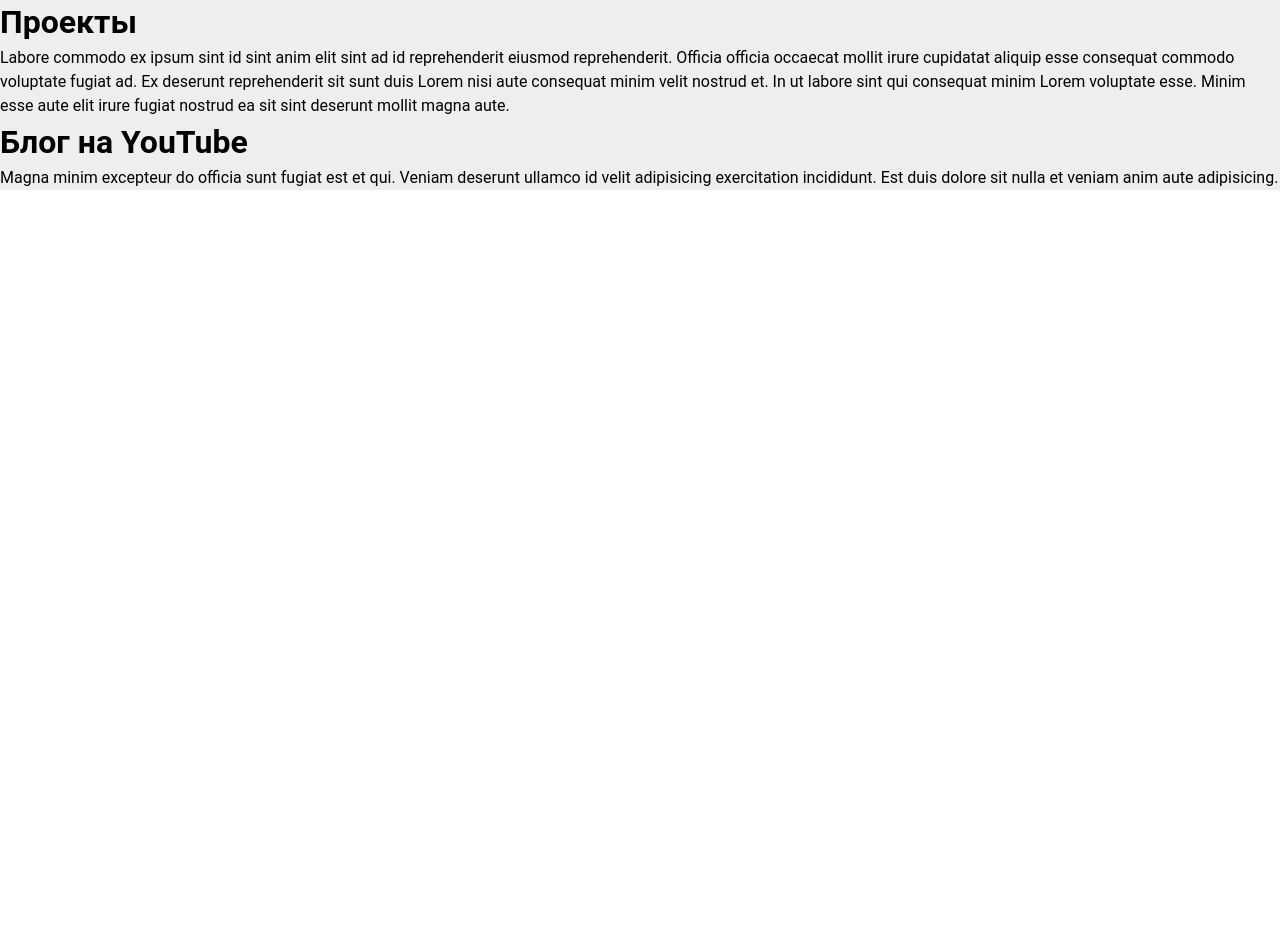
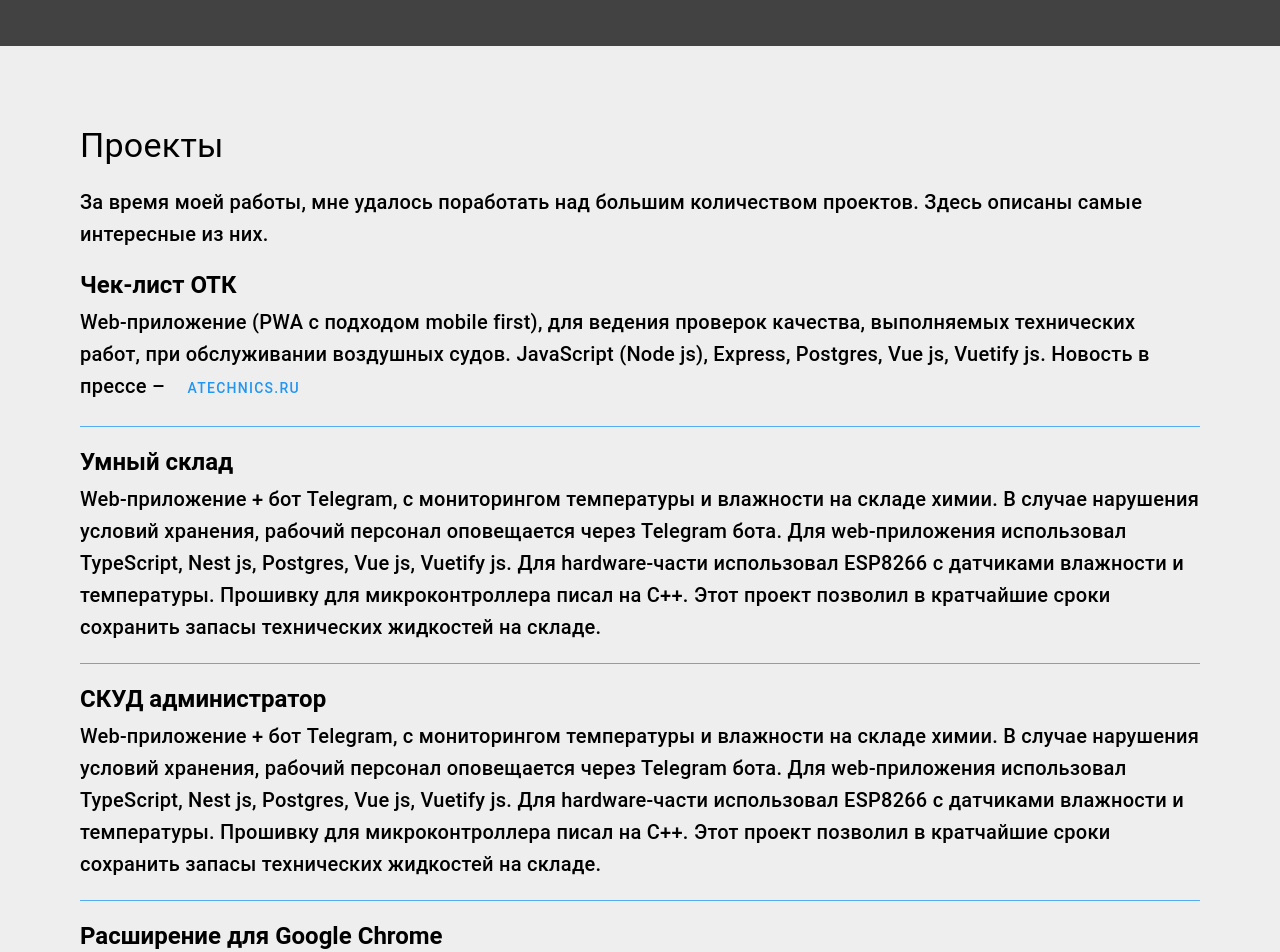
Before and after one commit to donexdoc/donex-project-vue, a Vue app: page / in a window 1280 px wide. Shown: the part 1900-2852 px from the top of the page. Before the commit the page ends 2090 px from the top, so only its background shows below. Built offline with nearby package versions, Linux system fonts and the light colour scheme.

Commit message:
Добавлен список интересных проектов

```diff
--- /dev/null
+++ b/src/components/MainSections/Parts/ProjectInfo.vue
@@ -0,0 +1,10 @@
+<template>
+  <div class="my-5">
+    <h1 class="text-h5 font-weight-bold mb-1">
+      <slot name="title"></slot>
+    </h1>
+    <p class="text-h6">
+      <slot name="description"></slot>
+    </p>
+  </div>
+</template>
--- a/src/components/MainSections/ProjectList.vue
+++ b/src/components/MainSections/ProjectList.vue
@@ -1,14 +1,66 @@
-<script setup lang="ts"></script>
+<script setup lang="ts">
+import ProjectInfo from './Parts/ProjectInfo.vue'
+</script>
 
 <template>
-  <div id="projectList">
-    <h1>Проекты</h1>
-    <p>
-      Labore commodo ex ipsum sint id sint anim elit sint ad id reprehenderit eiusmod reprehenderit.
-      Officia officia occaecat mollit irure cupidatat aliquip esse consequat commodo voluptate
-      fugiat ad. Ex deserunt reprehenderit sit sunt duis Lorem nisi aute consequat minim velit
-      nostrud et. In ut labore sint qui consequat minim Lorem voluptate esse. Minim esse aute elit
-      irure fugiat nostrud ea sit sint deserunt mollit magna aute.
-    </p>
-  </div>
+  <v-container id="projectList" fluid class="pa-xs-5 pa-sm-10 pa-md-16">
+    <v-container>
+      <h1 class="text-h4 mb-5">Проекты</h1>
+      <p class="text-h6">
+        За время моей работы, мне удалось поработать над большим количеством проектов. Здесь описаны
+        самые интересные из них.
+      </p>
+
+      <div>
+        <ProjectInfo>
+          <template v-slot:title> Чек-лист ОТК </template>
+          <template v-slot:description>
+            Web-приложение (PWA с подходом mobile first), для ведения проверок качества, выполняемых
+            технических работ, при обслуживании воздушных судов. JavaScript (Node js), Express,
+            Postgres, Vue js, Vuetify js. Новость в прессе –
+            <v-btn
+              variant="text"
+              color="blue"
+              href="https://atechnics.ru/news/4184/"
+              target="__blank"
+              >atechnics.ru</v-btn
+            >
+          </template>
+        </ProjectInfo>
+        <v-divider class="border-opacity-75" color="blue"></v-divider>
+        <ProjectInfo>
+          <template v-slot:title> Умный склад </template>
+          <template v-slot:description>
+            Web-приложение + бот Telegram, с мониторингом температуры и влажности на складе химии. В
+            случае нарушения условий хранения, рабочий персонал оповещается через Telegram бота. Для
+            web-приложения использовал TypeScript, Nest js, Postgres, Vue js, Vuetify js. Для
+            hardware-части использовал ESP8266 с датчиками влажности и температуры. Прошивку для
+            микроконтроллера писал на С++. Этот проект позволил в кратчайшие сроки сохранить запасы
+            технических жидкостей на складе.
+          </template>
+        </ProjectInfo>
+        <v-divider class="border-opacity-75" color="blue"></v-divider>
+        <ProjectInfo>
+          <template v-slot:title> СКУД администратор </template>
+          <template v-slot:description>
+            Web-приложение + бот Telegram, с мониторингом температуры и влажности на складе химии. В
+            случае нарушения условий хранения, рабочий персонал оповещается через Telegram бота. Для
+            web-приложения использовал TypeScript, Nest js, Postgres, Vue js, Vuetify js. Для
+            hardware-части использовал ESP8266 с датчиками влажности и температуры. Прошивку для
+            микроконтроллера писал на С++. Этот проект позволил в кратчайшие сроки сохранить запасы
+            технических жидкостей на складе.
+          </template>
+        </ProjectInfo>
+        <v-divider class="border-opacity-75" color="blue"></v-divider>
+        <ProjectInfo>
+          <template v-slot:title> Расширение для Google Chrome </template>
+          <template v-slot:description>
+            Расширение с автоматизацией сборки информации по транспондерам. Приложение собирает все
+            данные по транспондерам в личном кабинете компании, и генерирует отчетные данные исходя
+            из лимитов каждого сотрудника. JavaScript, HTML, CSS, Bootstrap.
+          </template>
+        </ProjectInfo>
+      </div>
+    </v-container>
+  </v-container>
 </template>
--- a/src/components/MainSections/WorkExperience.vue
+++ b/src/components/MainSections/WorkExperience.vue
@@ -9,6 +9,10 @@ import TelebreezeLogo from '@/assets/telebreeze-logo.png'
   <v-container id="workEsperience" fluid class="bg-grey-darken-3 pa-xs-5 pa-sm-10 pa-md-16">
     <v-container>
       <h1 class="text-h4 mb-5">Опыт работы</h1>
+      <p>
+        Более 6 лет я работал на фрилансе, выполняя заказы разных уровней сложности. Лендинги,
+        блоги, сайты-визитки, интернет-магазины, проекты под ключ.
+      </p>
       <p>
         За свою карьеру я работал в разных командах, в компаниях разных размеров. От небольших
         компаний в сфере телевидения до гигантов авиации.
```
